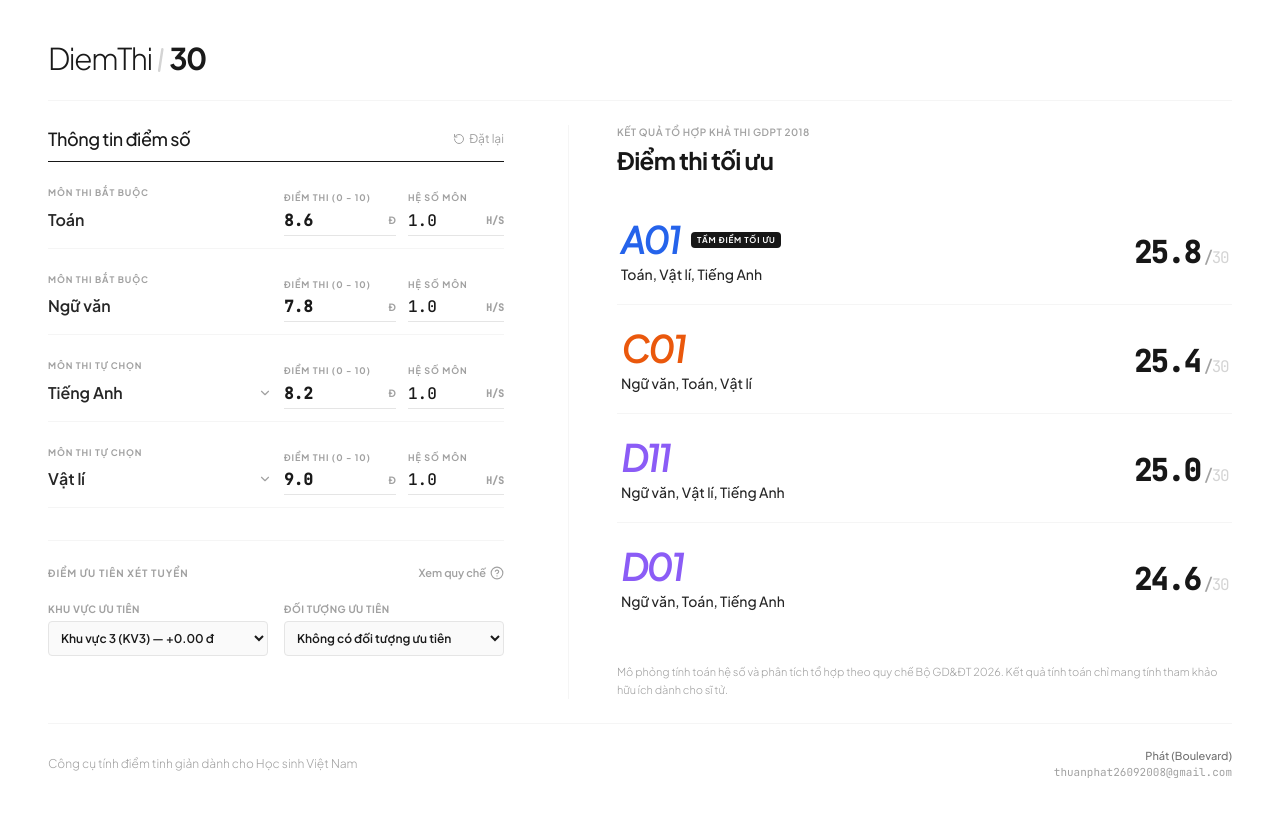
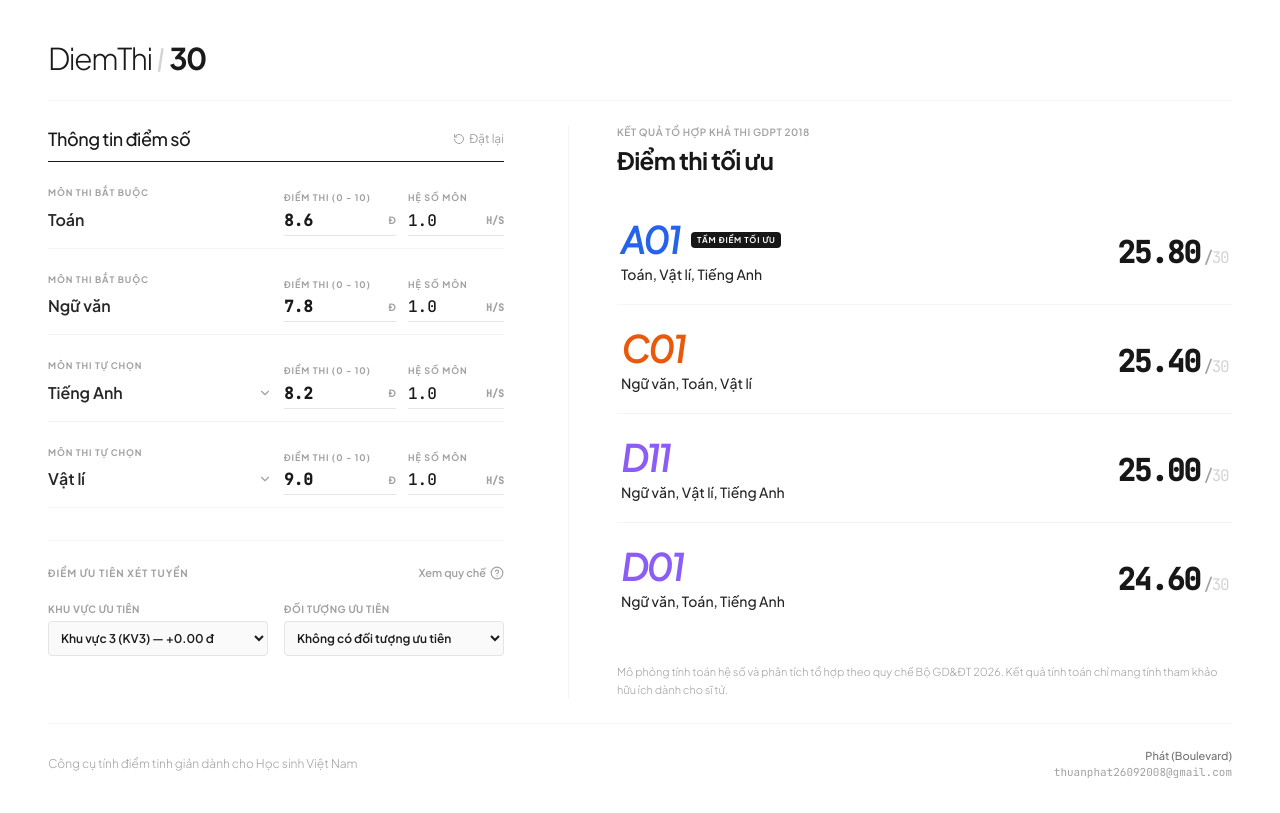
Before and after one commit to boulevardphat/Diemthi30, a React (Vite) app: page / in a window 1280 px wide. Built offline with nearby package versions, Linux system fonts and the light colour scheme.

Commit message:
Add files via upload

```diff
--- a/src/App.tsx
+++ b/src/App.tsx
@@ -707,7 +707,7 @@ export default function App() {
                     {/* Calculated values column */}
                     <div className="text-left sm:text-right mt-3 sm:mt-0 flex sm:flex-col justify-between sm:justify-start items-start sm:items-end gap-1 relative z-10 w-full sm:w-auto">
                       <span className="text-3xl font-bold font-mono tracking-tighter text-neutral-900" id={`score-value-${index}`}>
-                        {comb.finalScore.toFixed(1)}
+                        {comb.finalScore.toFixed(2)}
                         <span className="text-base select-none ml-1 inline-flex items-baseline">
                           <span className="font-medium text-neutral-400">/</span>
                           <span className="font-light text-neutral-300">30</span>
@@ -716,7 +716,7 @@ export default function App() {
 
                       {comb.actualPriority > 0 && (
                         <div className="text-[10px] text-neutral-400 font-mono">
-                          Thi: {comb.unweightedScore.toFixed(1)} + ƯT: {comb.actualPriority.toFixed(1)}
+                          Thi: {comb.unweightedScore.toFixed(2)} + ƯT: {comb.actualPriority.toFixed(2)}
                         </div>
                       )}
                     </div>
```
Also changed, not shown: 1 other file (tests, documents, lock files or other folders).
